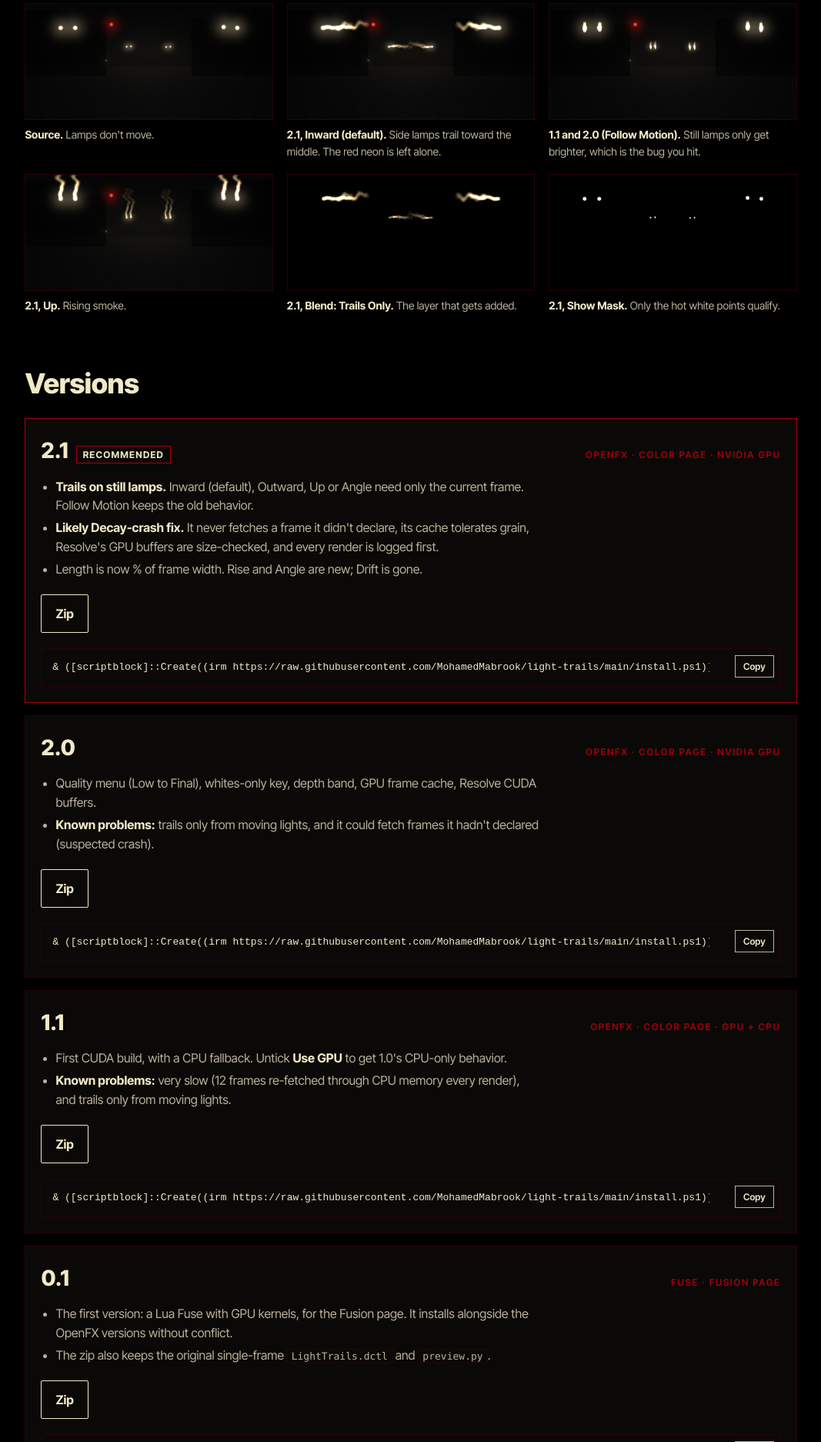
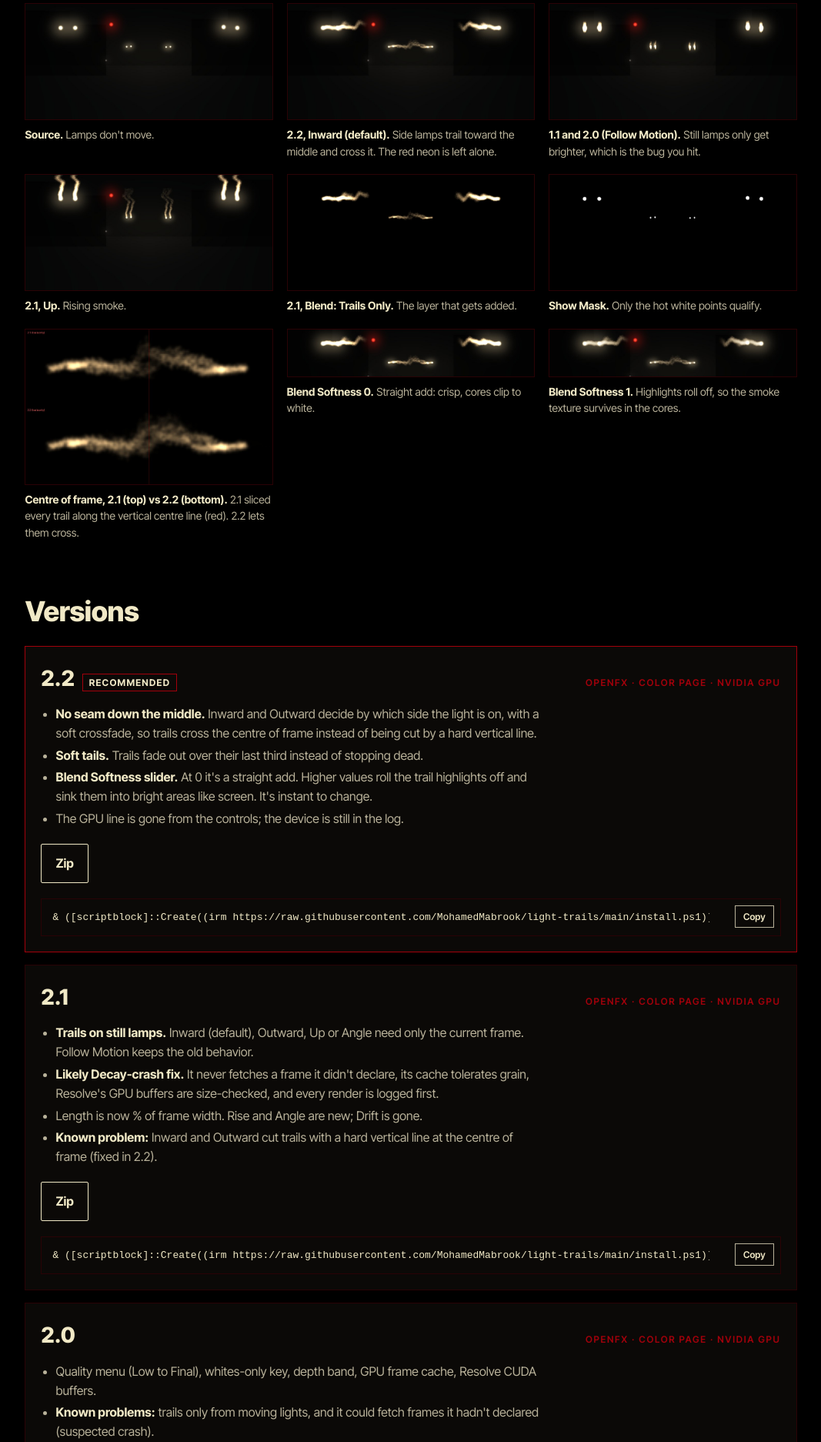
Before and after one commit to MohamedMabrook/light-trails, a plain HTML site: page index.html in a window 1280 px wide. Shown: the part 927-2800 px from the top of the page at 77% size, without its empty margins (106-1173 px from the left). Drawn offline with Linux system fonts and the light colour scheme.

Commit message:
Add 2.2: no centre seam, soft tails, Blend Softness slider
- Inward/Outward pick the trail direction by which side the light is on,
  with a soft crossfade, instead of splitting the frame at its centre
  line (which cut trails with a hard vertical edge)
- Trails fade out over their last third instead of ending abruptly
- New Blend Softness slider: highlight roll-off plus screen-like sink
  into bright areas; recomposite-only, so instant
- GPU status line removed from the controls (still logged)
- 2.2 is now the recommended version; 2.1 kept with its known issue

Co-Authored-By: Claude Opus 5.5 <noreply@anthropic.com>
Claude-Session: https://claude.ai/code/session_01MyTMwNPDxLGrY4wxjQizKu

```diff
--- a/index.html
+++ b/index.html
@@ -78,28 +78,46 @@
     <li>Windows asks for administrator rights, because OpenFX plugins live in Program Files. If Resolve is open, the installer waits for you to close it.</li>
     <li>Whatever it replaces is backed up first to <code>%LOCALAPPDATA%\LightTrails\backup</code>.</li>
   </ol>
-  <p class="muted">Or from PowerShell, with the same menu:</p>
+  <p class="muted">Or from PowerShell (run as administrator, Resolve closed), with the same menu:</p>
   <div class="cmd"><pre id="c-menu">irm https://raw.githubusercontent.com/MohamedMabrook/light-trails/main/install.ps1 | iex</pre><button data-copy="c-menu">Copy</button></div>
 
   <h2 id="compare">Compare</h2>
   <p class="muted">The same synthetic night street through each mode: still warm lamps, a few distant lights, and one red neon sign that should not trail.</p>
   <div class="grid">
     <figure><img src="img/scene_source.jpg" alt="Source street scene with still lamps" loading="lazy"><figcaption><b>Source.</b> Lamps don't move.</figcaption></figure>
-    <figure><img src="img/v2.1_inward.jpg" alt="Light Trails 2.1, Inward" loading="lazy"><figcaption><b>2.1, Inward (default).</b> Side lamps trail toward the middle. The red neon is left alone.</figcaption></figure>
+    <figure><img src="img/v2.2_inward.jpg" alt="Light Trails 2.2, Inward" loading="lazy"><figcaption><b>2.2, Inward (default).</b> Side lamps trail toward the middle and cross it. The red neon is left alone.</figcaption></figure>
     <figure><img src="img/follow_motion_on_still_lamps.jpg" alt="Follow Motion on still lamps" loading="lazy"><figcaption><b>1.1 and 2.0 (Follow Motion).</b> Still lamps only get brighter, which is the bug you hit.</figcaption></figure>
     <figure><img src="img/v2.1_up.jpg" alt="Light Trails 2.1, Up" loading="lazy"><figcaption><b>2.1, Up.</b> Rising smoke.</figcaption></figure>
     <figure><img src="img/v2.1_trails_only.jpg" alt="Light Trails 2.1, trails only" loading="lazy"><figcaption><b>2.1, Blend: Trails Only.</b> The layer that gets added.</figcaption></figure>
-    <figure><img src="img/v2.1_show_mask.jpg" alt="Light Trails 2.1, Show Mask" loading="lazy"><figcaption><b>2.1, Show Mask.</b> Only the hot white points qualify.</figcaption></figure>
+    <figure><img src="img/v2.1_show_mask.jpg" alt="Light Trails, Show Mask" loading="lazy"><figcaption><b>Show Mask.</b> Only the hot white points qualify.</figcaption></figure>
+  </div>
+  <div class="grid">
+    <figure><img src="img/v2.2_center_seam_fixed.jpg" alt="Centre of frame, 2.1 above, 2.2 below" loading="lazy"><figcaption><b>Centre of frame, 2.1 (top) vs 2.2 (bottom).</b> 2.1 sliced every trail along the vertical centre line (red). 2.2 lets them cross.</figcaption></figure>
+    <figure><img src="img/v2.2_soft0.jpg" alt="Blend Softness 0" loading="lazy"><figcaption><b>Blend Softness 0.</b> Straight add: crisp, cores clip to white.</figcaption></figure>
+    <figure><img src="img/v2.2_soft1.jpg" alt="Blend Softness 1" loading="lazy"><figcaption><b>Blend Softness 1.</b> Highlights roll off, so the smoke texture survives in the cores.</figcaption></figure>
   </div>
 
   <h2 id="versions">Versions</h2>
 
   <div class="card rec">
-    <div class="top"><div><span class="ver">2.1</span><span class="tag">Recommended</span></div><span class="label">OpenFX · Color page · NVIDIA GPU</span></div>
+    <div class="top"><div><span class="ver">2.2</span><span class="tag">Recommended</span></div><span class="label">OpenFX · Color page · NVIDIA GPU</span></div>
+    <ul>
+      <li><b>No seam down the middle.</b> Inward and Outward decide by which side the light is on, with a soft crossfade, so trails cross the centre of frame instead of being cut by a hard vertical line.</li>
+      <li><b>Soft tails.</b> Trails fade out over their last third instead of stopping dead.</li>
+      <li><b>Blend Softness slider.</b> At 0 it's a straight add. Higher values roll the trail highlights off and sink them into bright areas like screen. It's instant to change.</li>
+      <li>The GPU line is gone from the controls; the device is still in the log.</li>
+    </ul>
+    <div class="row"><a class="btn ghost" href="versions/2.2/LightTrails-2.2-OFX-Windows.zip">Zip</a></div>
+    <div class="cmd"><pre id="c22">&amp; ([scriptblock]::Create((irm https://raw.githubusercontent.com/MohamedMabrook/light-trails/main/install.ps1))) -Version 2.2</pre><button data-copy="c22">Copy</button></div>
+  </div>
+
+  <div class="card">
+    <div class="top"><div><span class="ver">2.1</span></div><span class="label">OpenFX · Color page · NVIDIA GPU</span></div>
     <ul>
       <li><b>Trails on still lamps.</b> Inward (default), Outward, Up or Angle need only the current frame. Follow Motion keeps the old behavior.</li>
       <li><b>Likely Decay-crash fix.</b> It never fetches a frame it didn't declare, its cache tolerates grain, Resolve's GPU buffers are size-checked, and every render is logged first.</li>
       <li>Length is now % of frame width. Rise and Angle are new; Drift is gone.</li>
+      <li><b>Known problem:</b> Inward and Outward cut trails with a hard vertical line at the centre of frame (fixed in 2.2).</li>
     </ul>
     <div class="row"><a class="btn ghost" href="versions/2.1/LightTrails-2.1-OFX-Windows.zip">Zip</a></div>
     <div class="cmd"><pre id="c21">&amp; ([scriptblock]::Create((irm https://raw.githubusercontent.com/MohamedMabrook/light-trails/main/install.ps1))) -Version 2.1</pre><button data-copy="c21">Copy</button></div>
@@ -142,7 +160,8 @@
     <table>
       <thead><tr><th>Version</th><th>Page</th><th>Renders on</th><th>Still lamps trail</th><th>Frames per tweak</th><th>Quality menu</th><th>Depth</th><th>Status</th></tr></thead>
       <tbody>
-        <tr><td><b>2.1</b></td><td>Color, Edit</td><td>GPU (CUDA)</td><td class="yes">Yes</td><td>1 (Inward, Outward, Up, Angle)</td><td class="yes">Yes</td><td class="yes">Yes</td><td>Recommended</td></tr>
+        <tr><td><b>2.2</b></td><td>Color, Edit</td><td>GPU (CUDA)</td><td class="yes">Yes</td><td>1 (Inward, Outward, Up, Angle)</td><td class="yes">Yes</td><td class="yes">Yes</td><td>Recommended</td></tr>
+        <tr><td>2.1</td><td>Color, Edit</td><td>GPU (CUDA)</td><td class="yes">Yes</td><td>1 (Inward, Outward, Up, Angle)</td><td class="yes">Yes</td><td class="yes">Yes</td><td>Centre seam</td></tr>
         <tr><td>2.0</td><td>Color, Edit</td><td>GPU (CUDA)</td><td class="no">No</td><td>1 when cached, up to 13 after a reset</td><td class="yes">Yes</td><td class="yes">Yes</td><td>Suspected crash</td></tr>
         <tr><td>1.1</td><td>Color, Edit</td><td>GPU, CPU fallback</td><td class="no">No</td><td>13</td><td class="no">No</td><td class="no">No</td><td>Very slow</td></tr>
         <tr><td>0.1</td><td>Fusion</td><td>GPU (Fusion)</td><td class="no">Only with Drift</td><td>13</td><td class="no">No</td><td class="no">No</td><td>Archive</td></tr>
```
Also changed, not shown: versions.json (+18 -2 lines), img/v2.2_center_seam_fixed.jpg (added), img/v2.2_inward.jpg (added), img/v2.2_soft0.jpg (added), img/v2.2_soft1.jpg (added), 2 other files.
